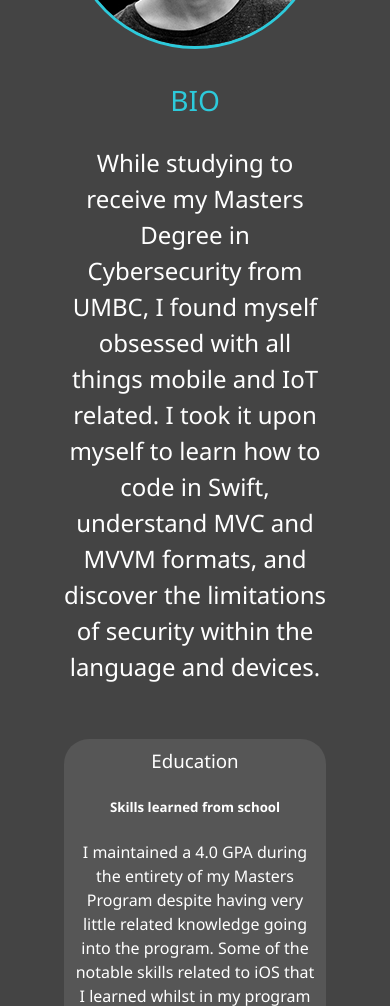
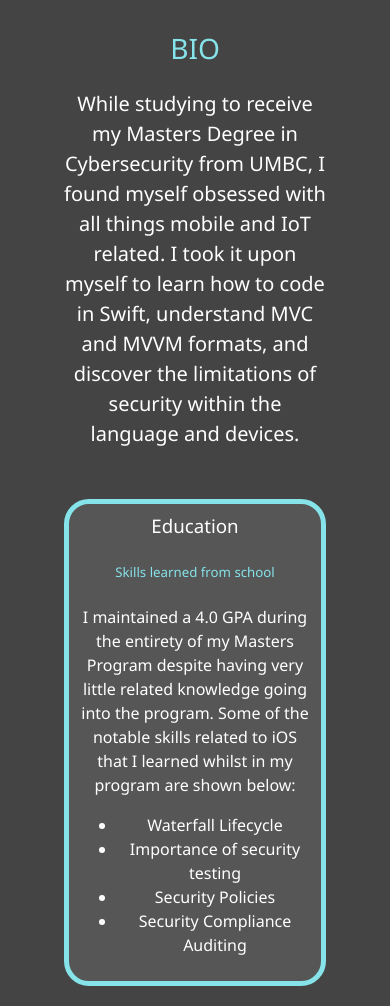
Before and after one commit to Joseph-Terman/portfolio, a website: page dist/about.html in a window 390 px wide. Shown: the part 625-1631 px from the top of the page. Drawn offline with Linux system fonts and the light colour scheme.

Commit message:
changes to mobile view

```diff
--- a/scss/_config.scss
+++ b/scss/_config.scss
@@ -1,5 +1,6 @@
 $primary-color: #444;
-$secondary-color: #2dcadb;
+$secondary-color: #86e3e9;
+$accent-color: #86e3e9;
 $show-home-image: true;
 $home-image: url(../img/background.jpg);
 $background-opacity: 0.7;
--- a/scss/_mobile.scss
+++ b/scss/_mobile.scss
@@ -70,7 +70,33 @@
 
 // Phones
 @include mediaSm {
-  main#home h1 {
+  main {
+    align-items: center;
+    text-align: center;
+
+    .lg-heading {
+      font-size: 70px;
+      line-height: 1;
+      margin-bottom: 1rem;
+      .text-secondary {
+        font-size: 65px;
+      }
+    }
+  }
+
+  .bio {
+    p {
+      font-size: 20px;
+    }
+  }
+
+  .email {
+    h3 {
+      font-size: 25px;
+    }
+  }
+
+  #home h1 {
     margin-top: 10vh;
   }
 
--- a/scss/main.scss
+++ b/scss/main.scss
@@ -30,6 +30,7 @@ h3 {
     margin-bottom: 2rem;
     padding: 0.2rem 1rem;
     background: rgba(lighten($primary-color, 2), 0.5);
+    border-radius: 25px;
   }
 }
 
@@ -112,7 +113,12 @@ main {
   .job {
     background: lighten($primary-color, 7);
     padding: 0.5rem;
-    border-bottom: $secondary-color 5px solid;
+    border: $secondary-color 5px solid;
+
+    h5 {
+      color: $accent-color;
+      font-weight: 250;
+    }
   }
 }
 
@@ -145,9 +151,15 @@ main {
   div {
     font-size: 2rem;
     border: 3px #fff solid;
+    border-radius: 25px;
     padding: 1.5rem 2.5rem;
     margin-bottom: 3rem;
     @include easeOut;
+
+    &.email,
+    &.phone {
+      text-align: center;
+    }
 
     &:hover {
       padding: 0.5rem 1.5rem;
```
Also changed, not shown: dist/about.html, dist/contact.html, dist/css/main.css, 2 other files.
